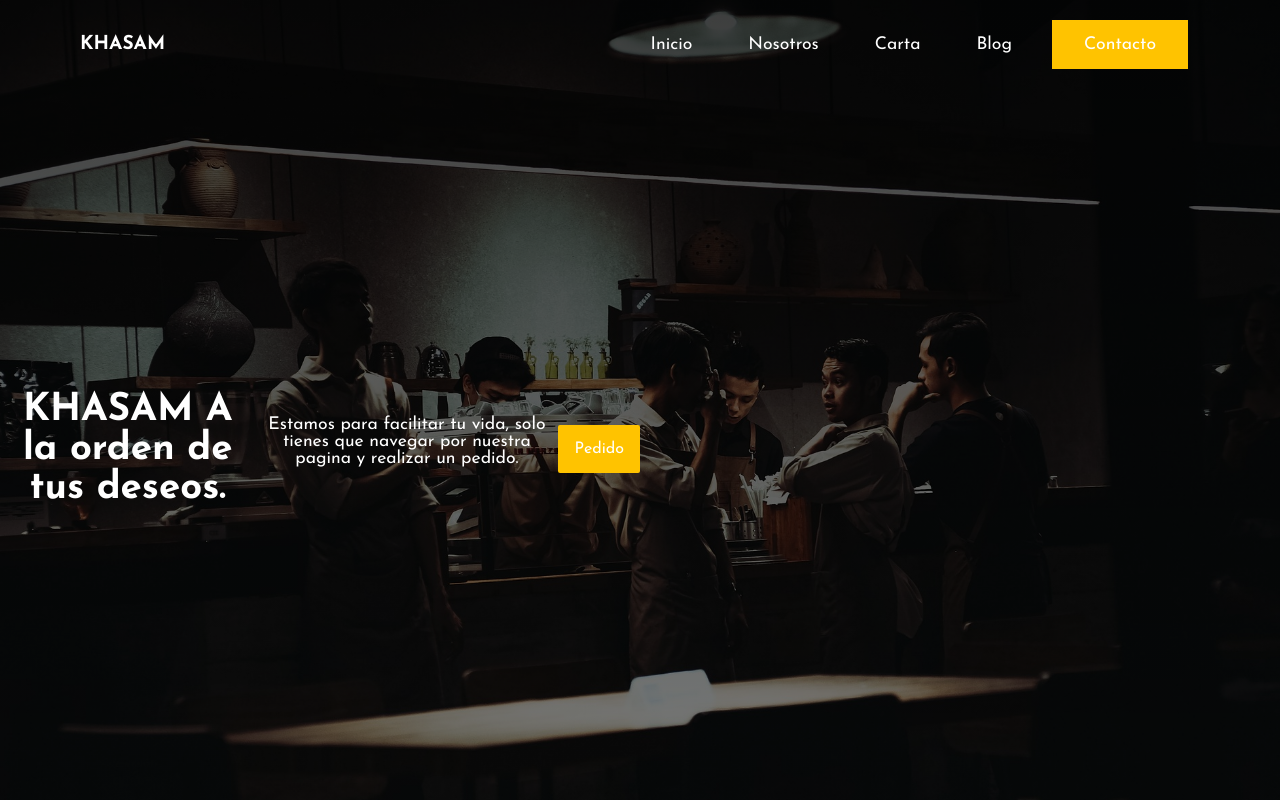
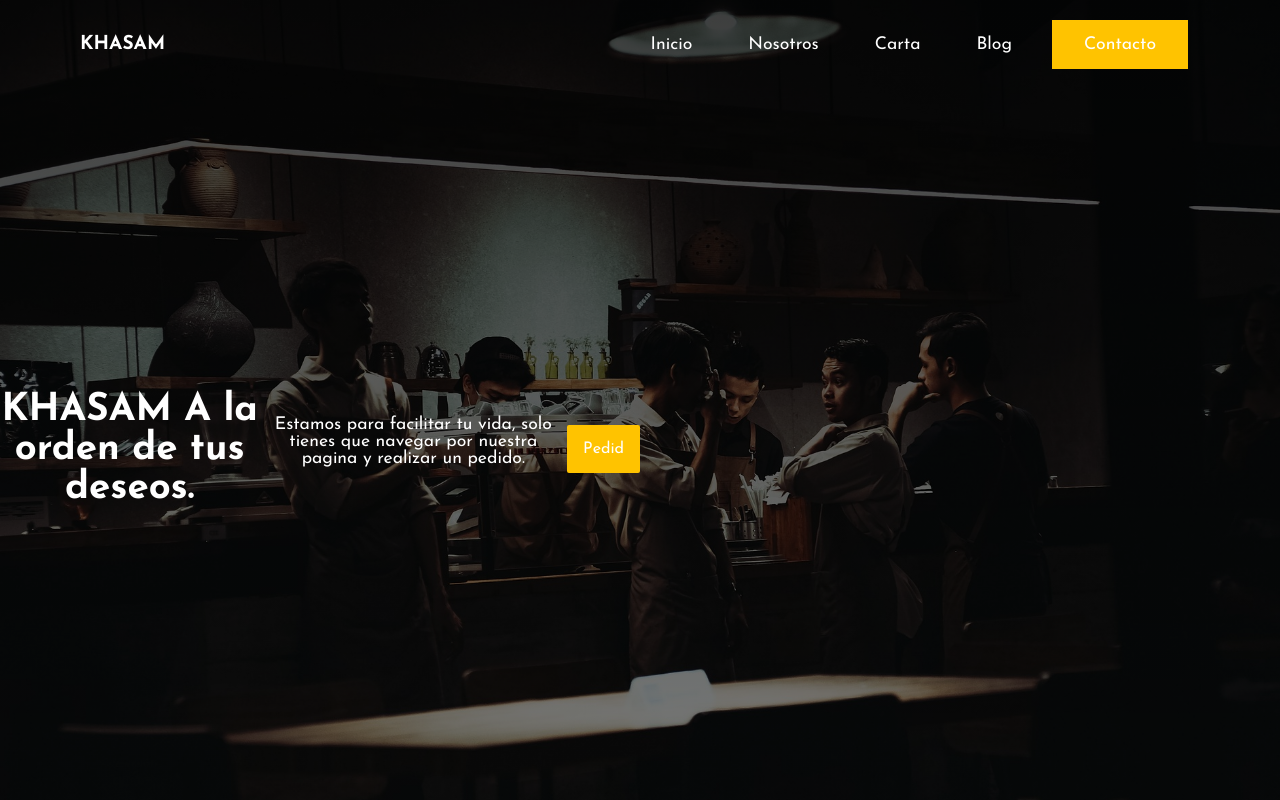
Before and after one commit to khazamteam/cafeteria.github.io, a plain HTML site: page index.html in a window 1280 px wide. Shown: the top 800 px of the page. Drawn offline with Linux system fonts and the light colour scheme; a web font is replaced by a local one.

Commit message:
Test index.html

```diff
--- a/index.html
+++ b/index.html
@@ -48,7 +48,7 @@
         <section class="hero-home-page">
             <h1>KHASAM A la orden de tus deseos.</h1>
             <p id="inicio">Estamos para facilitar tu vida, solo tienes que navegar por nuestra pagina y realizar un pedido.</p>
-            <a href="https://wa.me/8297430483?text=Hey, quiero ordenar algo klk." class="cta-main">Pedido</a>
+            <a href="https://wa.me/8297430483?text=Hey, quiero ordenar algo klk." class="cta-main">Pedid</a>
           </div>
         </section>
     </div>
```
